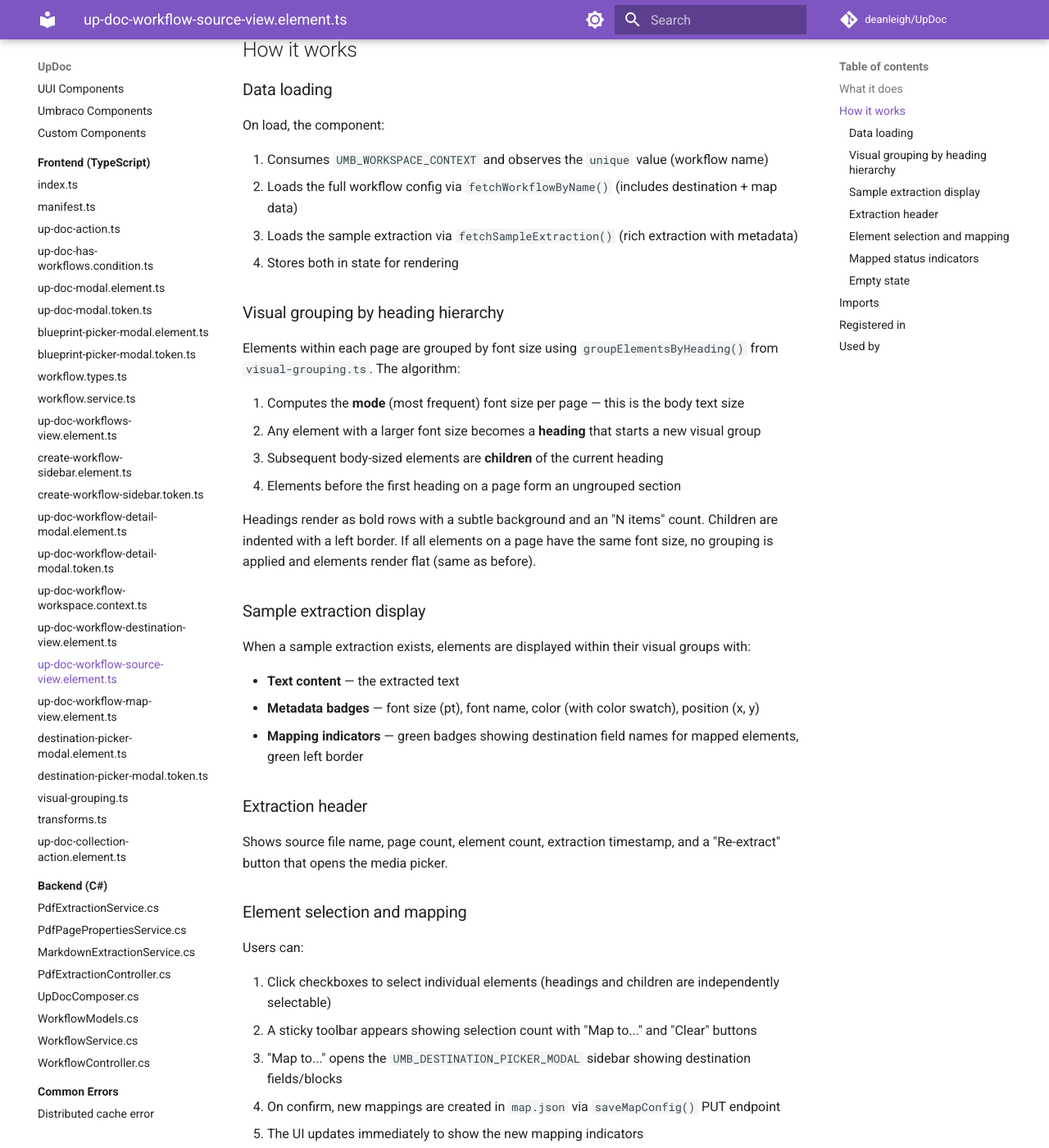
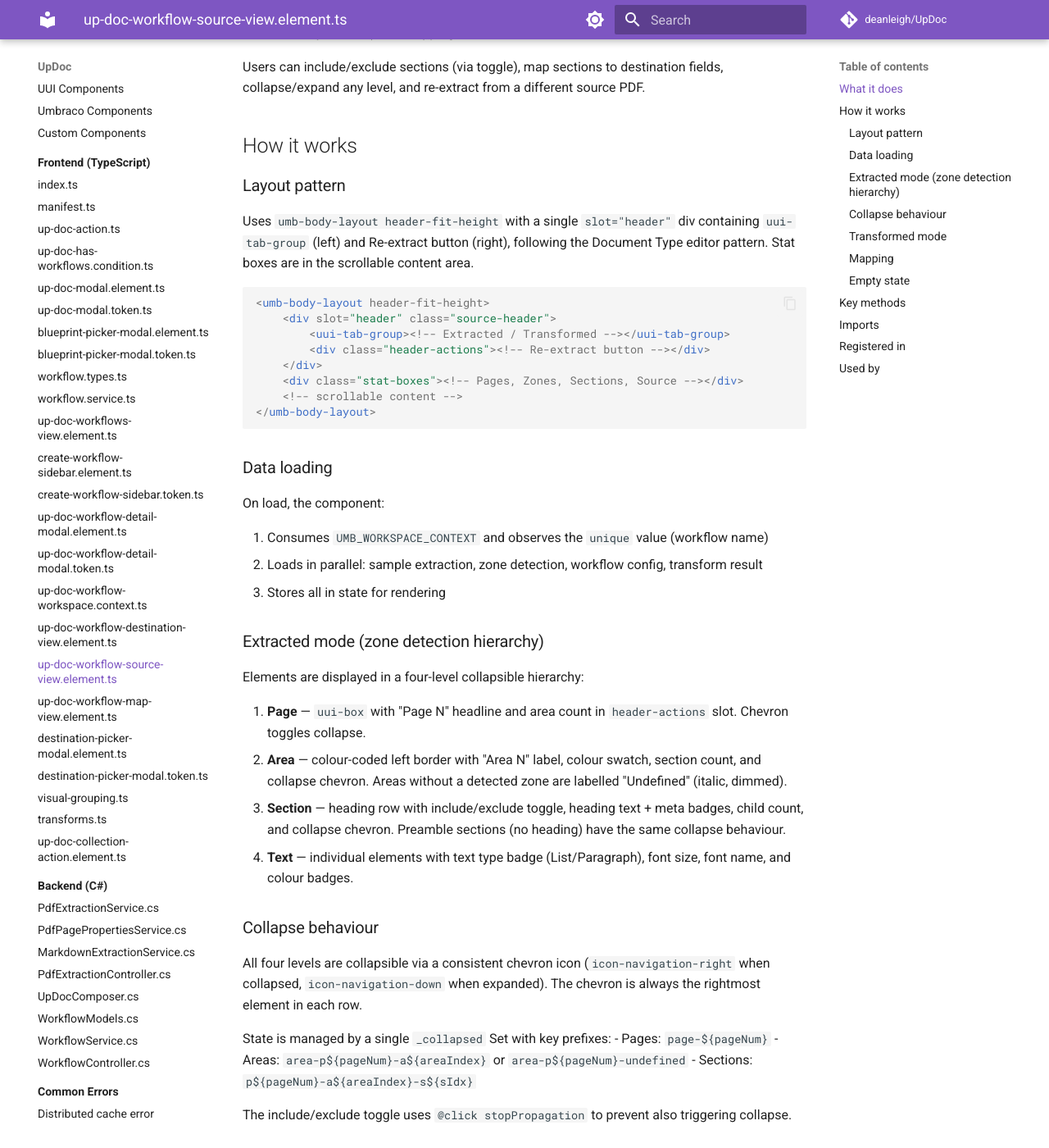
Before and after one commit to deanleigh/UpDoc, an MkDocs documentation site: the page built from docs/source-files/up-doc-workflow-source-view-element.md, in a window 1280 px wide and 1400 px high, scrolled down 421 px. Shown: the whole window at 82% size. Built offline with MkDocs 1.6.1 and Material for MkDocs 9.7.7, drawn with Linux system fonts in a browser that asks for light colours; comment, search, counter and statistics services are not loaded; some of the changed text lies outside the part shown.

Commit message:
Improve Source view hierarchy with collapsible levels and consistent UI
Make all four hierarchy levels (Page, Area, Section, Text) properly
collapsible with consistent chevron placement. Areas are now a named
level ("Area 1", "Area 2") with unzoned content labelled "Undefined".
Stat boxes, text type badges, and section counts from previous session
also included.

Co-Authored-By: Claude Opus 4.6 <noreply@anthropic.com>

````diff
--- a/docs/source-files/up-doc-workflow-source-view-element.md
+++ b/docs/source-files/up-doc-workflow-source-view-element.md
@@ -1,80 +1,108 @@
 # up-doc-workflow-source-view.element.ts
 
-Workspace view for the Source tab in the workflow workspace. Displays rich extraction results and supports source-to-destination mapping.
+Workspace view for the Source tab in the workflow workspace. Displays the four-level extraction hierarchy (Page > Area > Section > Text) and the transformed content view.
 
 ## What it does
 
-Displays the sample extraction for a workflow — all text elements extracted from a reference PDF with full metadata (font size, font name, color, position). Users can select elements and map them to destination fields, creating entries in `map.json`. Also shows mapping status on already-mapped elements.
+Displays the sample extraction for a workflow in two modes:
+
+- **Extracted** — zone detection hierarchy showing pages, areas (colour-coded), sections (with headings), and individual text elements with metadata
+- **Transformed** — assembled sections with pattern detection (bullet list, paragraph, sub-headed, preamble) and mapping controls
+
+Users can include/exclude sections (via toggle), map sections to destination fields, collapse/expand any level, and re-extract from a different source PDF.
 
 ## How it works
+
+### Layout pattern
+
+Uses `umb-body-layout header-fit-height` with a single `slot="header"` div containing `uui-tab-group` (left) and Re-extract button (right), following the Document Type editor pattern. Stat boxes are in the scrollable content area.
+
+```html
+<umb-body-layout header-fit-height>
+    <div slot="header" class="source-header">
+        <uui-tab-group><!-- Extracted / Transformed --></uui-tab-group>
+        <div class="header-actions"><!-- Re-extract button --></div>
+    </div>
+    <div class="stat-boxes"><!-- Pages, Zones, Sections, Source --></div>
+    <!-- scrollable content -->
+</umb-body-layout>
+```
 
 ### Data loading
 
 On load, the component:
 
 1. Consumes `UMB_WORKSPACE_CONTEXT` and observes the `unique` value (workflow name)
-2. Loads the full workflow config via `fetchWorkflowByName()` (includes destination + map data)
-3. Loads the sample extraction via `fetchSampleExtraction()` (rich extraction with metadata)
-4. Stores both in state for rendering
+2. Loads in parallel: sample extraction, zone detection, workflow config, transform result
+3. Stores all in state for rendering
 
-### Visual grouping by heading hierarchy
+### Extracted mode (zone detection hierarchy)
 
-Elements within each page are grouped by font size using `groupElementsByHeading()` from `visual-grouping.ts`. The algorithm:
+Elements are displayed in a four-level collapsible hierarchy:
 
-1. Computes the **mode** (most frequent) font size per page — this is the body text size
-2. Any element with a larger font size becomes a **heading** that starts a new visual group
-3. Subsequent body-sized elements are **children** of the current heading
-4. Elements before the first heading on a page form an ungrouped section
+1. **Page** — `uui-box` with "Page N" headline and area count in `header-actions` slot. Chevron toggles collapse.
+2. **Area** — colour-coded left border with "Area N" label, colour swatch, section count, and collapse chevron. Areas without a detected zone are labelled "Undefined" (italic, dimmed).
+3. **Section** — heading row with include/exclude toggle, heading text + meta badges, child count, and collapse chevron. Preamble sections (no heading) have the same collapse behaviour.
+4. **Text** — individual elements with text type badge (List/Paragraph), font size, font name, and colour badges.
 
-Headings render as bold rows with a subtle background and an "N items" count. Children are indented with a left border. If all elements on a page have the same font size, no grouping is applied and elements render flat (same as before).
+### Collapse behaviour
 
-### Sample extraction display
+All four levels are collapsible via a consistent chevron icon (`icon-navigation-right` when collapsed, `icon-navigation-down` when expanded). The chevron is always the rightmost element in each row.
 
-When a sample extraction exists, elements are displayed within their visual groups with:
+State is managed by a single `_collapsed` Set with key prefixes:
+- Pages: `page-${pageNum}`
+- Areas: `area-p${pageNum}-a${areaIndex}` or `area-p${pageNum}-undefined`
+- Sections: `p${pageNum}-a${areaIndex}-s${sIdx}`
 
-- **Text content** — the extracted text
-- **Metadata badges** — font size (pt), font name, color (with color swatch), position (x, y)
-- **Mapping indicators** — green badges showing destination field names for mapped elements, green left border
+The include/exclude toggle uses `@click stopPropagation` to prevent also triggering collapse.
 
-### Extraction header
+### Transformed mode
 
-Shows source file name, page count, element count, extraction timestamp, and a "Re-extract" button that opens the media picker.
+Shows assembled sections from the transform pipeline with:
 
-### Element selection and mapping
+- Pattern badges (Bullet List, Paragraph, Sub-Headed, Preamble)
+- Page and zone indicators
+- Mapping controls: "Map" button for unmapped sections, green badges for mapped ones
+- Markdown content rendered as HTML
 
-Users can:
+### Mapping
 
-1. Click checkboxes to select individual elements (headings and children are independently selectable)
-2. A sticky toolbar appears showing selection count with "Map to..." and "Clear" buttons
-4. "Map to..." opens the `UMB_DESTINATION_PICKER_MODAL` sidebar showing destination fields/blocks
-5. On confirm, new mappings are created in `map.json` via `saveMapConfig()` PUT endpoint
-6. The UI updates immediately to show the new mapping indicators
-
-### Mapped status indicators
-
-For each element, `#getMappedTargets(elementId)` checks `map.json` mappings. If the element is mapped:
-
-- A green badge with arrow icon and resolved destination label appears in the metadata row
-- The element gets a green left border (`element-mapped` class)
-
-Destination labels are resolved via `#resolveTargetLabel(dest)` — accepts a `MappingDestination` object. When `blockKey` is present, finds the specific block by key for an accurate label. Otherwise checks top-level fields first, then falls back to first block match (backwards compat). Block properties display as "Block Label > Property Label".
+From the Transformed view, users can map section headings and content to destination fields. `#onMapSection(sourceKey)` opens the `UMB_DESTINATION_PICKER_MODAL` and saves results to `map.json`. Mapped sections show green badges and a green left border.
 
 ### Empty state
 
-When no sample extraction exists, shows a centered prompt with "Upload PDF" button that opens the media picker and triggers extraction via `triggerSampleExtraction()`.
+When no sample extraction exists, shows a centered prompt with "Upload PDF" button.
+
+## Key methods
+
+| Method | Purpose |
+|--------|---------|
+| `#isCollapsed(key)` | Checks if a page/area/section is collapsed |
+| `#toggleCollapse(key)` | Toggles collapse state for any level |
+| `#renderExtractionHeader()` | Tab group + Re-extract button (slotted into header) |
+| `#renderStatBoxes()` | Pages, Zones, Sections, Source stat boxes |
+| `#renderExtractionContent()` | Dispatches to zone detection or transformed view |
+| `#renderZonePage()` | Renders a page with area count and collapse |
+| `#renderArea()` | Renders "Area N" with sections and collapse |
+| `#renderUnzonedContent()` | Renders "Undefined" area for unclassified content |
+| `#renderSection()` | Renders a section with toggle, heading, children, collapse |
+| `#renderZoneElement()` | Renders individual text element with type + metadata badges |
+| `#classifyText()` | Classifies text as 'list' or 'paragraph' by leading pattern |
+| `#renderTransformedSection()` | Renders an assembled section with pattern badge and mapping |
+| `#renderMappingBadges()` | Shows Map button or green mapped-target badges |
 
 ## Imports
 
 ```typescript
-import type { ExtractionElement, RichExtractionResult, DocumentTypeConfig, VisualGroup, MappingDestination } from './workflow.types.js';
-import { groupElementsByHeading } from './visual-grouping.js';
-import { fetchSampleExtraction, triggerSampleExtraction, fetchWorkflowByName, saveMapConfig } from './workflow.service.js';
+import type { RichExtractionResult, DocumentTypeConfig, MappingDestination, ZoneDetectionResult, DetectedZone, DetectedSection, ZoneElement, TransformResult, TransformedSection } from './workflow.types.js';
+import { fetchSampleExtraction, triggerSampleExtraction, fetchWorkflowByName, fetchZoneDetection, triggerTransform, fetchTransformResult, updateSectionInclusion, saveMapConfig } from './workflow.service.js';
+import { markdownToHtml, normalizeToKebabCase } from './transforms.js';
+import { UMB_DESTINATION_PICKER_MODAL } from './destination-picker-modal.token.js';
 import { UmbLitElement } from '@umbraco-cms/backoffice/lit-element';
 import { UMB_AUTH_CONTEXT } from '@umbraco-cms/backoffice/auth';
 import { UMB_WORKSPACE_CONTEXT } from '@umbraco-cms/backoffice/workspace';
 import { UMB_MODAL_MANAGER_CONTEXT } from '@umbraco-cms/backoffice/modal';
 import { UMB_MEDIA_PICKER_MODAL } from '@umbraco-cms/backoffice/media';
-import { UMB_DESTINATION_PICKER_MODAL } from './destination-picker-modal.token.js';
 ```
 
 ## Registered in
````
Also changed, not shown: docs/ui/custom-components.md (+3 -3 lines), docs/ui/umbraco-components.md (+19 -8 lines), docs/ui/uui-components.md (+1 -1 lines), planning/SOURCE_VIEW_IMPROVEMENTS.md (+24 -78 lines), 6 other files.
